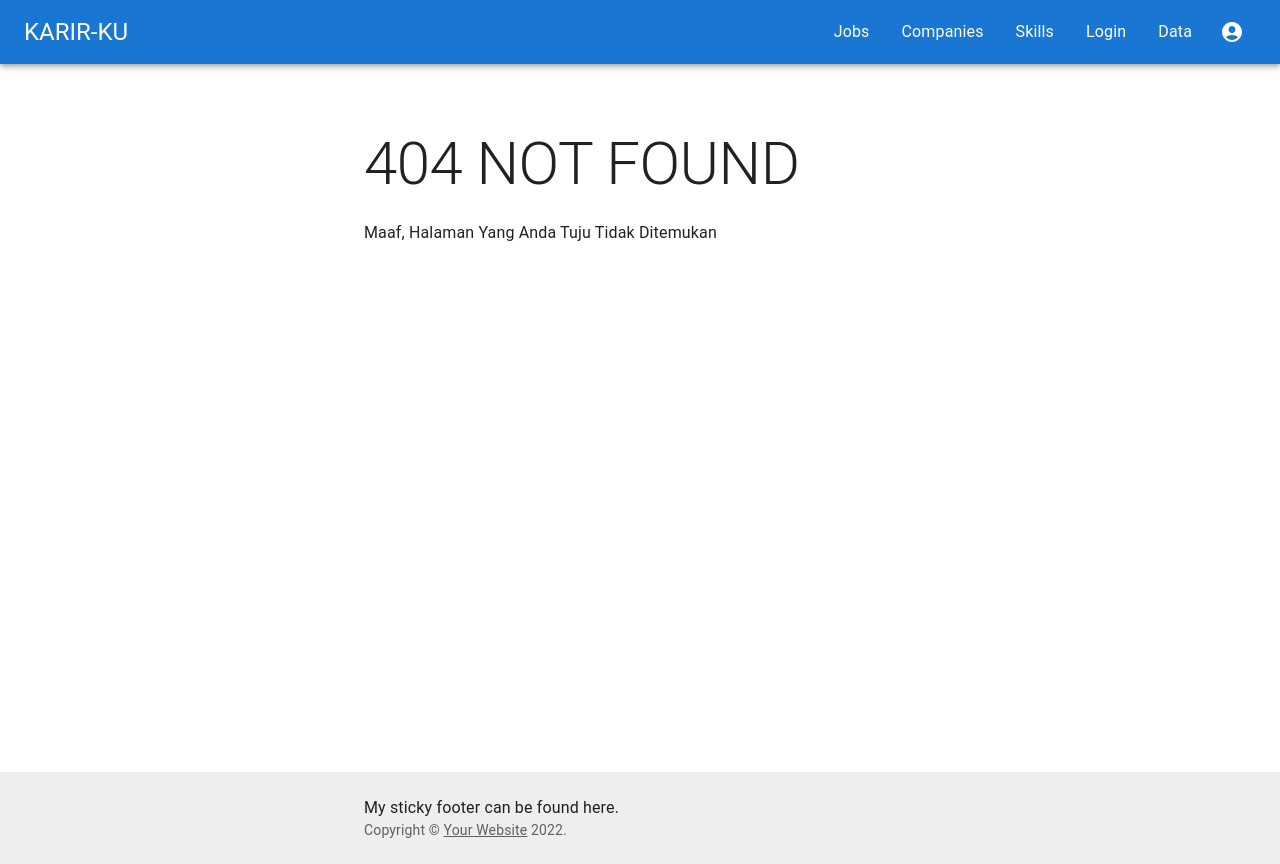
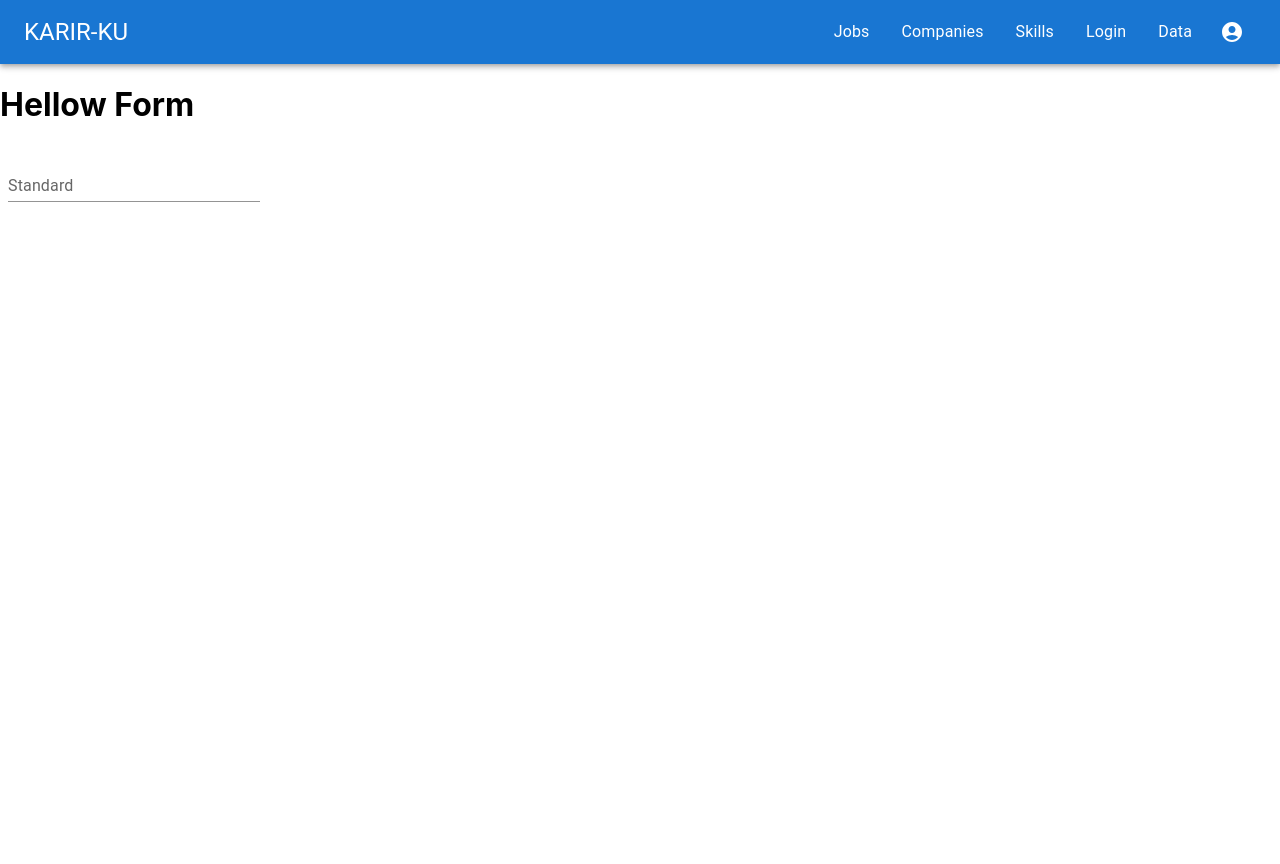
Before and after one commit to iyunrozikin26/belajar-react, a React (Create React App) app in the folder karir-ku/: page /add-jobs in a window 1280 px wide. Before the commit this address had no page. After the commit the page ends 800 px from the top, so only its background shows below. Built offline with nearby package versions, Linux system fonts and the light colour scheme; sample sign-in values are in the browser's storage.

Commit message:
menambahkan protected route di add jobs, belum fungsi crud

```diff
--- a/karir-ku/src/App.js
+++ b/karir-ku/src/App.js
@@ -1,7 +1,7 @@
 import { useState } from "react";
 import Navbar from './components/navbar.js'
 import {Home,Jobs, DetailJob, Login, AdminPage, NotFound, ProtectedRoute} from './pages'
-
+import FormAdd from "./components/formAdd.js";
 import { Routes, Route } from "react-router-dom";
 
 export default function App() {
@@ -23,8 +23,13 @@ export default function App() {
           <AdminPage />
         </ProtectedRoute>
         }/>
+        <Route path='add-jobs' element={
+        <ProtectedRoute user={user} to={'add'}>
+          <FormAdd />
+        </ProtectedRoute>
+        }/>
+      <Route path='jobs/detail/:JobId' element={<DetailJob />}/>
       <Route path='*' element={<NotFound />}/>
-      <Route path='jobs/detail/:JobId' element={<DetailJob />}/>
     </Routes>
   </>
   );
--- /dev/null
+++ b/karir-ku/src/components/formAdd.js
@@ -0,0 +1,20 @@
+import Box from '@mui/material/Box';
+import TextField from '@mui/material/TextField';
+
+export default function FormAdd() {
+  return (
+    <>
+      <h1>Hellow Form</h1>
+      <Box
+        component="form"
+        sx={{
+          '& > :not(style)': { m: 1, width: '25ch' },
+        }}
+        noValidate
+        autoComplete="off"
+      >
+        <TextField id="standard-basic" label="Standard" variant="standard" />
+      </Box>
+    </>
+  );
+}
--- a/karir-ku/src/pages/AdminPage.js
+++ b/karir-ku/src/pages/AdminPage.js
@@ -7,6 +7,7 @@ import TableHead from '@mui/material/TableHead';
 import TableRow from '@mui/material/TableRow';
 import Paper from '@mui/material/Paper';
 import Button from '@mui/material/Button';
+import { Link } from "react-router-dom";
 
 function createData(name, calories, fat, carbs, protein) {
   return { name, calories, fat, carbs, protein };
@@ -23,7 +24,8 @@ const rows = [
 export default function BasicTable() {
   return (
     <>
-    <Button variant="contained">ADD</Button>
+    <Link to='/add-jobs' style={{ textDecoration: 'none', color:'white' }}><Button variant="contained">ADD</Button></Link>
+
       <TableContainer component={Paper}>
         <Table sx={{ minWidth: 650 }} aria-label="simple table">
           <TableHead>
--- a/karir-ku/src/pages/ProtectedRoute.js
+++ b/karir-ku/src/pages/ProtectedRoute.js
@@ -14,6 +14,10 @@ const ProtectedRoute = ({ user, to,  children }) => {
     return <Navigate to="/admin-page" replace />;
   }
 
+  if (!user && to === 'add') {
+    return <Navigate to="/login" replace />;
+  }
+
   return children;
 };
 
```
Also changed, not shown: 1 other file (tests, documents, lock files or other folders).
